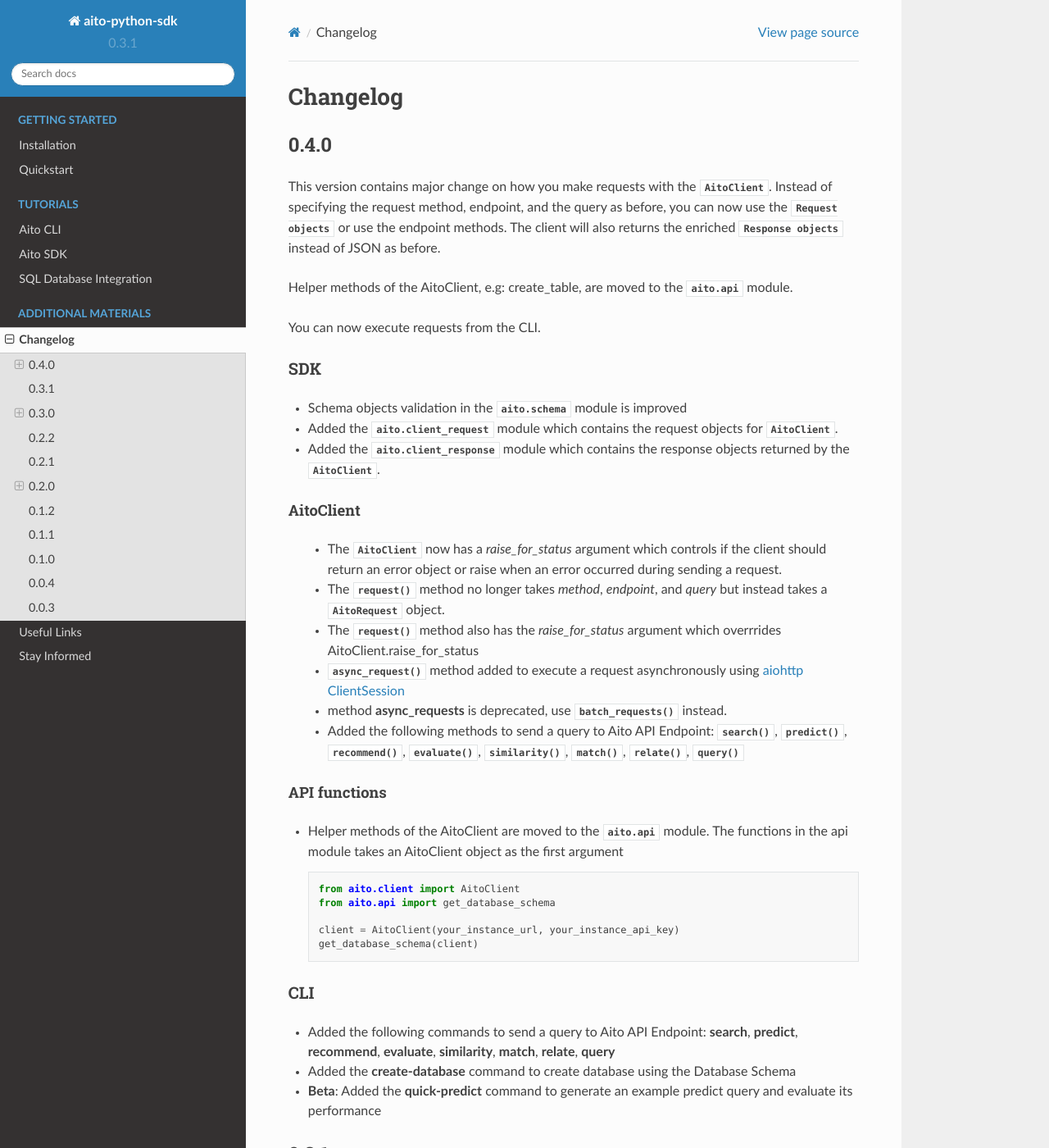
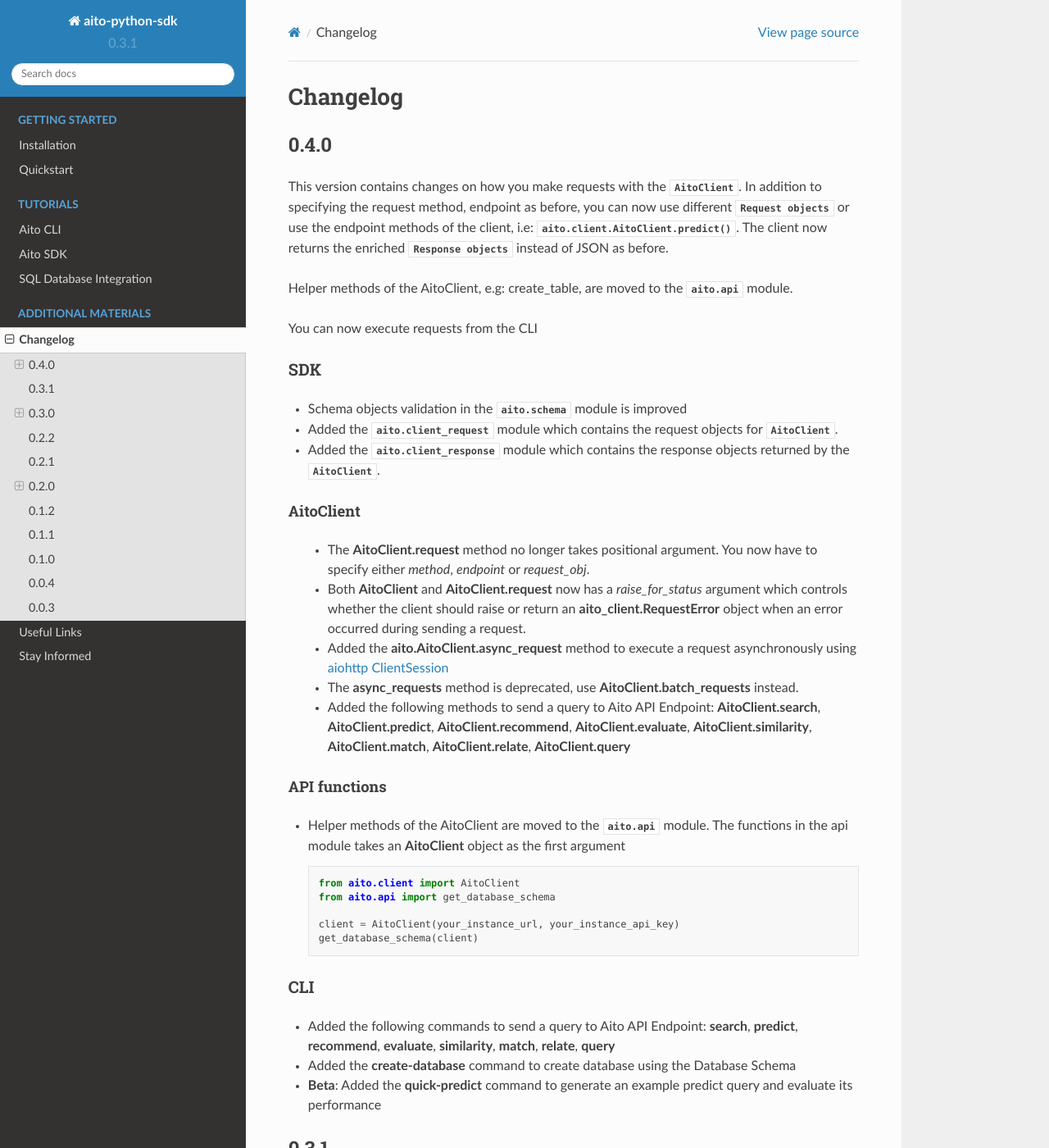
Before and after one commit to AitoDotAI/aito-python-tools, a Sphinx documentation site: the page built from docs/source/changelog.rst, in a window 1280 px wide and 1400 px high. Shown: the whole window at 82% size. Built offline with Sphinx 7.4.7 and the Read the Docs theme 2.0.0, drawn with Linux system fonts in a browser that asks for light colours.

Commit message:
allow using method, endpoint, and query kwarg in AitoClient.request

```diff
--- a/docs/source/changelog.rst
+++ b/docs/source/changelog.rst
@@ -4,14 +4,15 @@
 0.4.0
 -----
 
-This version contains major change on how you make requests with the :py:class:`~aito.client.AitoClient`.
-Instead of specifying the request method, endpoint, and the query as before, you can now use the
-:py:mod:`Request objects <aito.client_request>` or use the endpoint methods. The client will also returns the enriched
+This version contains changes on how you make requests with the :py:class:`~aito.client.AitoClient`.
+In addition to specifying the request method, endpoint as before, you can now use different
+:py:mod:`Request objects <aito.client_request>` or use the endpoint methods of the client,
+i.e: :py:func:`aito.client.AitoClient.predict`. The client now returns the enriched
 :py:mod:`Response objects <aito.client_response>` instead of JSON as before.
 
 Helper methods of the AitoClient, e.g: create_table, are moved to the :py:mod:`aito.api` module.
 
-You can now execute requests from the CLI.
+You can now execute requests from the CLI
 
 
 SDK
@@ -24,17 +25,16 @@
 AitoClient
 """"""""""
 
-  - The :py:class:`~aito.client.AitoClient` now has a `raise_for_status` argument which controls if the client should return an error object or raise when an error occurred during sending a request.
-  - The :py:func:`~aito.client.AitoClient.request` method no longer takes `method`, `endpoint`, and `query` but instead takes a :py:class:`~aito.client_request.AitoRequest` object.
-  - The :py:func:`~aito.client.AitoClient.request` method also has the `raise_for_status` argument which overrrides AitoClient.raise_for_status
-  - :py:func:`~aito.client.AitoClient.async_request` method added to execute a request asynchronously using `aiohttp ClientSession`_
-  - method **async_requests** is deprecated, use :py:func:`~aito.client.AitoClient.batch_requests` instead.
-  - Added the following methods to send a query to Aito API Endpoint: :py:func:`~aito.client.AitoClient.search`, :py:func:`~aito.client.AitoClient.predict`, :py:func:`~aito.client.AitoClient.recommend`, :py:func:`~aito.client.AitoClient.evaluate`, :py:func:`~aito.client.AitoClient.similarity`, :py:func:`~aito.client.AitoClient.match`, :py:func:`~aito.client.AitoClient.relate`, :py:func:`~aito.client.AitoClient.query`
+  - The **AitoClient.request** method no longer takes positional argument. You now have to specify either `method`, `endpoint` or `request_obj`.
+  - Both **AitoClient** and **AitoClient.request** now has a `raise_for_status` argument which controls whether the client should raise or return an **aito_client.RequestError** object when an error occurred during sending a request.
+  - Added the **aito.AitoClient.async_request** method to execute a request asynchronously using `aiohttp ClientSession`_
+  - The **async_requests** method is deprecated, use **AitoClient.batch_requests** instead.
+  - Added the following methods to send a query to Aito API Endpoint: **AitoClient.search**, **AitoClient.predict**, **AitoClient.recommend**, **AitoClient.evaluate**, **AitoClient.similarity**, **AitoClient.match**, **AitoClient.relate**, **AitoClient.query**
 
 
 API functions
 """""""""""""
-- Helper methods of the AitoClient are moved to the :py:mod:`aito.api` module. The functions in the api module takes an AitoClient object as the first argument
+- Helper methods of the AitoClient are moved to the :py:mod:`aito.api` module. The functions in the api module takes an **AitoClient** object as the first argument
 
   .. code-block:: python
 
```
Also changed, not shown: 3 other files.
